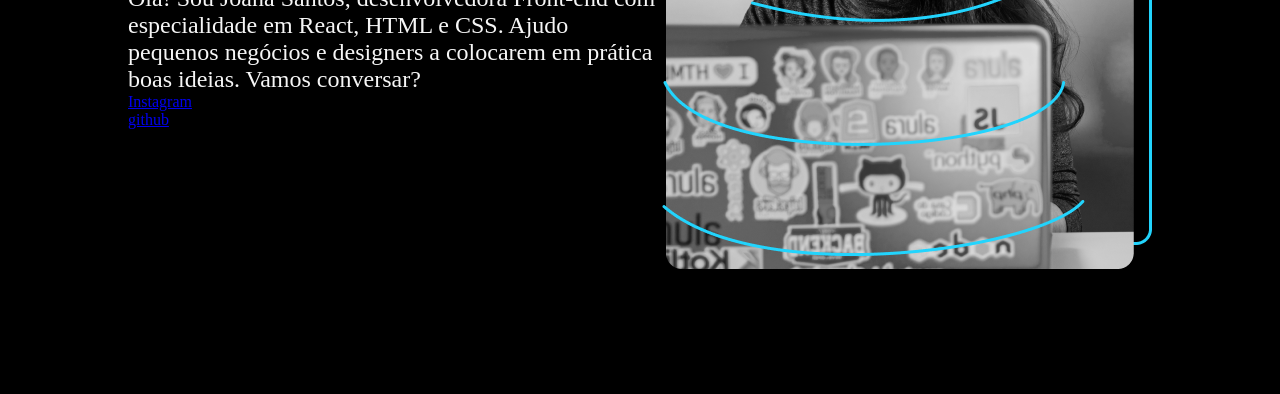
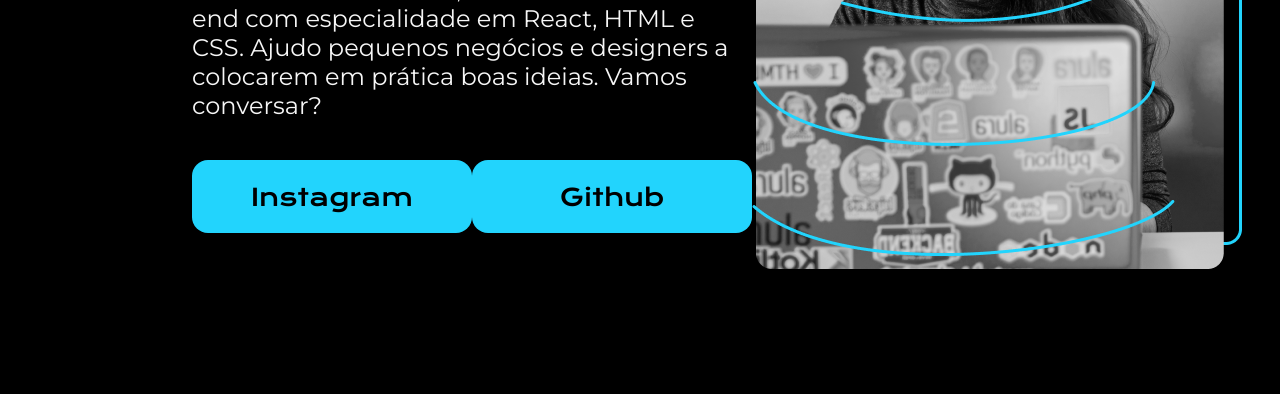
Before and after one commit to lwmoreira/Portifolio, a plain HTML site: page index.html in a window 1280 px wide. Shown: the part 534-928 px from the top of the page. Drawn offline with nearby package versions, Linux system fonts and the light colour scheme.

Commit message:
finalizando ajustanto o css com flex box e gap

```diff
--- a/index.html
+++ b/index.html
@@ -22,8 +22,14 @@
           React, HTML e CSS. Ajudo pequenos negócios e designers a colocarem em
           prática boas ideias. Vamos conversar?
         </p>
-        <a href="https://instagram.com">Instagram</a>
-        <a href="https://github.com">github</a>
+        <div class="apresentacao__links">
+          <a class="apresentacao__links__links" href="https://instagram.com"
+            >Instagram</a
+          >
+          <a class="apresentacao__links__links" href="https://github.com"
+            >Github</a
+          >
+        </div>
       </section>
       <img src="Imagem.png" alt="img" />
     </main>
--- a/style.css
+++ b/style.css
@@ -1,3 +1,5 @@
+@import url("https://fonts.googleapis.com/css2?family=Krona+One&family=Montserrat:ital,wght@0,100..900;1,100..900&display=swap");
+
 * {
   margin: 0;
   padding: 0;
@@ -18,7 +20,7 @@ body {
   display: flex;
   align-items: center;
   justify-content: space-between;
-  margin: 10%;
+  margin: 10% 15%;
 
   height: 100%;
 }
@@ -27,12 +29,33 @@ body {
   width: 615px;
   display: flex;
   flex-direction: column;
+  gap: 40px;
 }
 
 .apresentacao__conteudo__titulo {
   font-size: 36px;
+  font-family: "Krona One", serif;
 }
 
 .apresentacao__conteudo__texto {
   font-size: 24px;
+  font-family: "Montserrat", serif;
 }
+
+.apresentacao__links {
+  display: flex;
+  justify-content: space-between;
+}
+
+.apresentacao__links__links {
+  background-color: #22d4fd;
+  width: 280px;
+  padding: 21.5px 0;
+  border-radius: 16px;
+  text-align: center;
+  text-decoration: none;
+  font-size: 24px;
+  font-family: "Krona One", serif;
+  font-weight: 600px;
+  color: #000000;
+}
```
